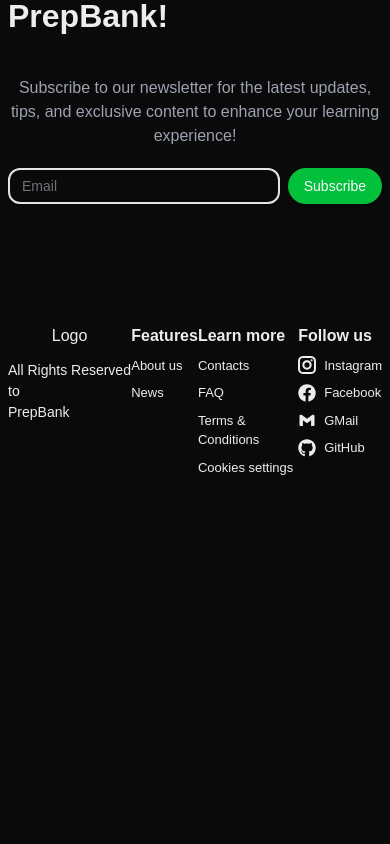
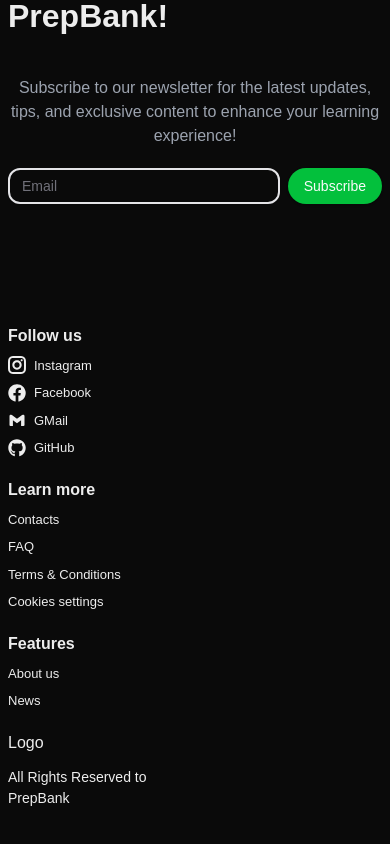
Before and after one commit to muhazAhmed/prepbank, a React (Vite) app: page / in a window 390 px wide. Shown: the part 2404-3248 px from the top of the page. Before the commit the page ends 2969 px from the top, so only its background shows below. Built offline with nearby package versions, Linux system fonts and the light colour scheme.

Commit message:
responsive footer

```diff
--- a/src/components/Footer.tsx
+++ b/src/components/Footer.tsx
@@ -4,8 +4,8 @@ import { FaGithub, FaFacebook } from "react-icons/fa";
 
 const Footer = () => {
   return (
-    <div className="w-full flex items-start justify-evenly py-20">
-      <div className="flex flex-col items-center justify-center gap-3">
+    <div className="w-full flex items-start justify-evenly py-20 flex-col-reverse gap-5 md:flex-row md:gap-0">
+      <div className="flex flex-col items-start justify-center gap-3">
         <h1>Logo</h1>
         <p className="text-[14px]">
           All Rights Reserved to <br />
```
